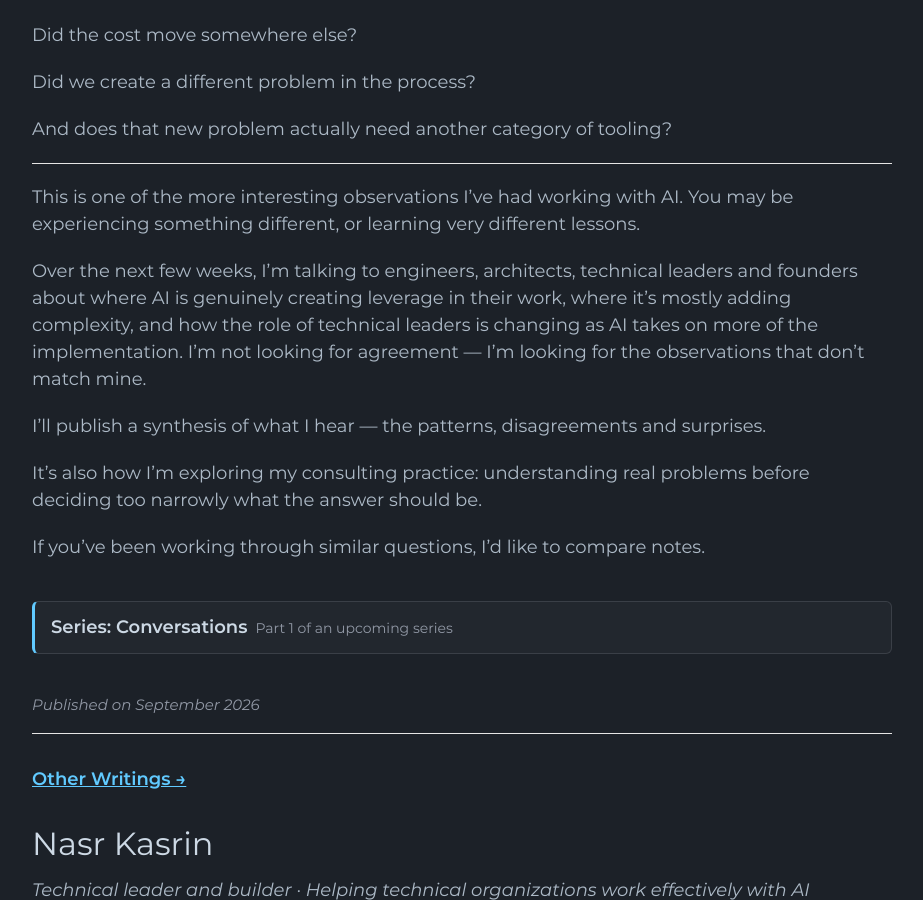
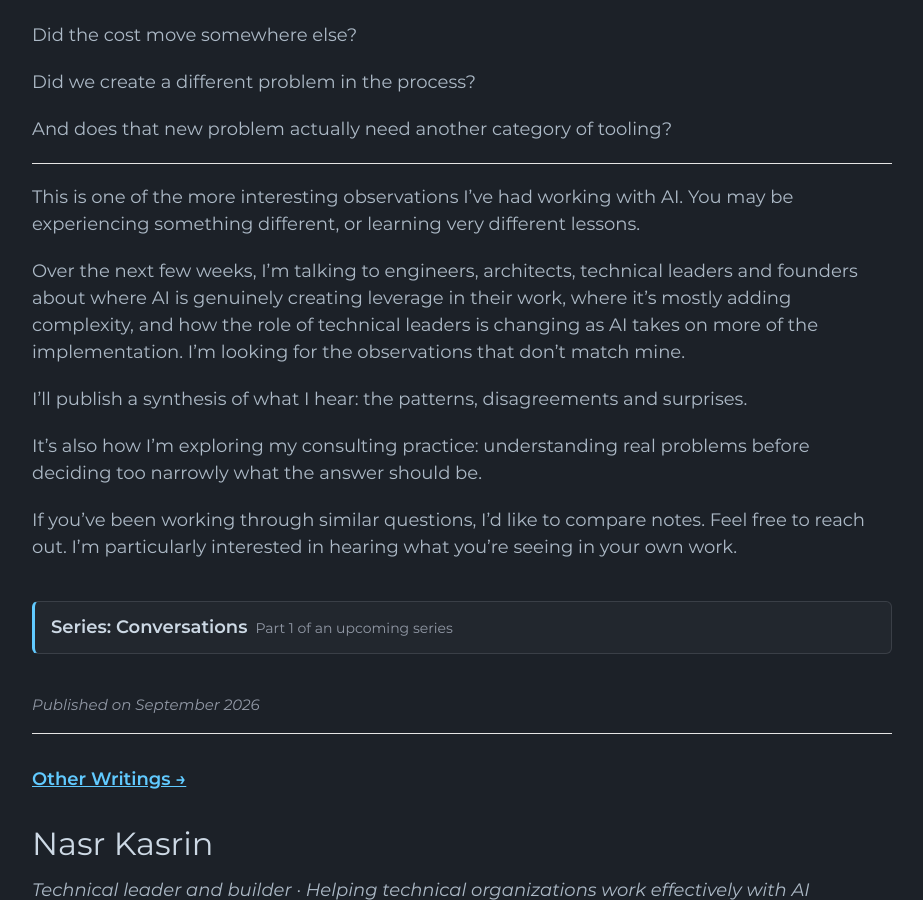
Before and after one commit to n42r/n42r.github.io, a Jekyll site: the page built from _posts/2026-09-23-the-toolbox-reflex.md, in a window 1280 px wide and 900 px high, scrolled down 4483 px. Shown: the whole window, without its empty margins (178-1101 px from the left). Built offline with Jekyll 4.4.1, drawn with Linux system fonts in a browser that asks for light colours.

Commit message:
update article

```diff
--- a/_posts/2026-09-23-the-toolbox-reflex.md
+++ b/_posts/2026-09-23-the-toolbox-reflex.md
@@ -145,10 +145,10 @@ And does that new problem actually need another category of tooling?
 
 This is one of the more interesting observations I've had working with AI. You may be experiencing something different, or learning very different lessons.
 
-Over the next few weeks, I'm talking to engineers, architects, technical leaders and founders about where AI is genuinely creating leverage in their work, where it's mostly adding complexity, and how the role of technical leaders is changing as AI takes on more of the implementation. I'm not looking for agreement — I'm looking for the observations that don't match mine.
+Over the next few weeks, I'm talking to engineers, architects, technical leaders and founders about where AI is genuinely creating leverage in their work, where it's mostly adding complexity, and how the role of technical leaders is changing as AI takes on more of the implementation. I'm looking for the observations that don't match mine.
 
-I'll publish a synthesis of what I hear — the patterns, disagreements and surprises.
+I'll publish a synthesis of what I hear: the patterns, disagreements and surprises.
 
 It's also how I'm exploring my consulting practice: understanding real problems before deciding too narrowly what the answer should be.
 
-If you've been working through similar questions, I'd like to compare notes.
+If you've been working through similar questions, I'd like to compare notes. Feel free to reach out. I'm particularly interested in hearing what you're seeing in your own work.
```
Also changed, not shown: assets/img/posts/toolbox-reflex.svg.
